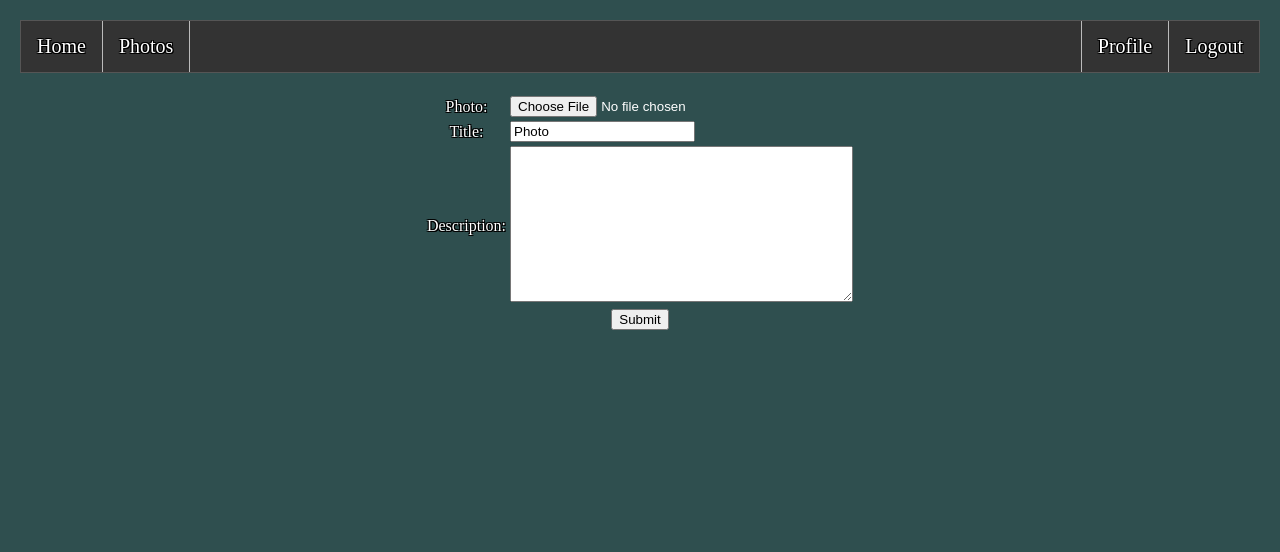
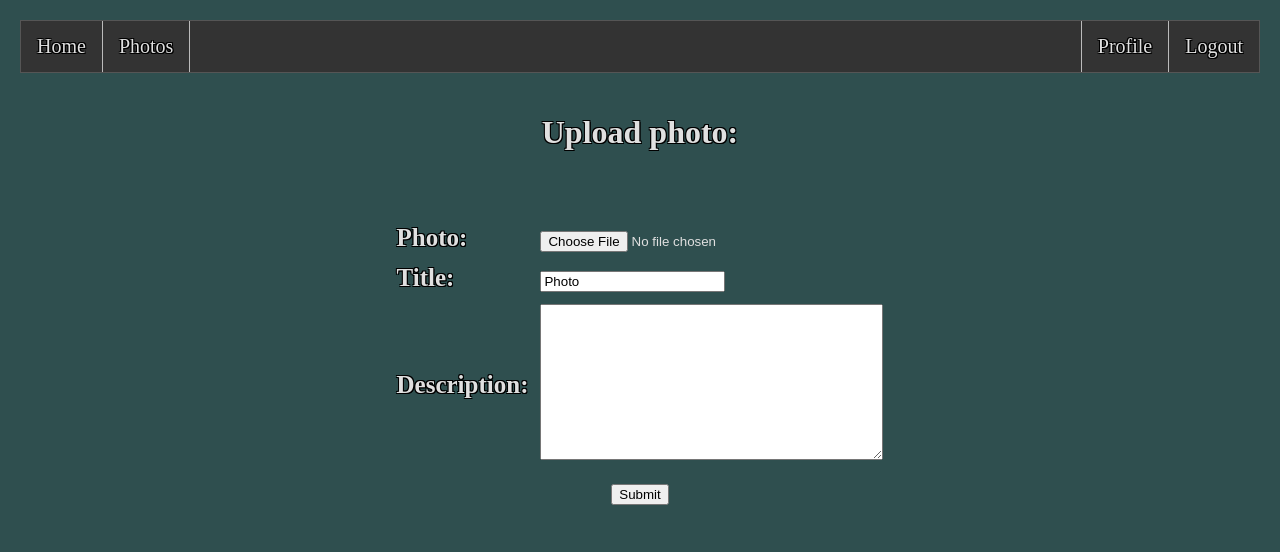
Before and after one commit to hry258/Vault_python, a Django app: page /upload_photo/ in a window 1280 px wide. Shown: the top 552 px of the page. Run offline with Django 3.2, Linux system fonts and the light colour scheme; a user stored in the database is signed in.

Commit message:
Added edit_profile page + visual changes

```diff
--- a/vault/Templates/profile.html
+++ b/vault/Templates/profile.html
@@ -37,6 +37,6 @@
     </table>
 </div>
 
-<h3><a href="{% url 'profile' %}">Edit profile</a></h3>
+<h3><a href="{% url 'edit_profile' %}">Edit profile</a></h3>
 
 {% endblock content %}
--- a/vault/Templates/signup.html
+++ b/vault/Templates/signup.html
@@ -17,7 +17,6 @@
     <table class="login">
     {% for field in form %}
         <tr><td>{{ field.label_tag }}</td><td>{{ field }}</td></tr>
-        <label>{{ field.error }}</label>
     {% endfor %}
     </table>
     <br>
--- a/vault/Templates/upload_photo.html
+++ b/vault/Templates/upload_photo.html
@@ -3,15 +3,25 @@
 
 {% block content %}
 
-<form method="post" enctype="multipart/form-data">
+<h1 class="title">Upload photo:</h1>
+
+<form method="post" enctype="multipart/form-data" class="profile">
     {% csrf_token %}
-    <table align="center">
+    <table align="center" cellspacing="10">
     {% for field in form %}
         <tr><td>{{ field.label_tag }}</td><td align="left">{{ field }}</td></tr>
     {% endfor %}
     </table>
-    <button type="submit">Submit</button>
+    <div align="center">
+        <button type="submit">Submit</button>
+    </div>
+    <br>
+    {% for field in form %}
+        {% for error in field.errors %}
+            <p class="error">{{ error }}</p>
+        {% endfor %}
+    {% endfor %}
 </form>
-{{ upload_message }}
+<label class="message">{{ upload_message }}</label>
 
 {% endblock content %}
--- a/vault/static/main.css
+++ b/vault/static/main.css
@@ -2,7 +2,7 @@
     text-align: center;
     background-color:DarkSlateGrey;
     margin: 20px;
-    color: white;
+    color: #E0E0E0;
     text-shadow:
        1px 1px 0 #000,
        -1px -1px 0 #000,
@@ -13,7 +13,7 @@
 
 .title {
     padding: 20px;
-    color: white;
+    color: #E0E0E0;
 }
 
 .login{
@@ -35,12 +35,12 @@
 }
 
 a {
-    color: white;
+    color: #E0E0E0;
 }
 
 .error {
     font-size: 18px;
-    color: #8B0000;
+    color: red;
 }
 
 #tabs ul {
@@ -70,14 +70,13 @@
 
 #tabs li a {
     display: block;
-    color: white;
+    color: #E0E0E0;
     text-align: center;
     padding: 14px 16px;
     text-decoration: none;
 }
 
 .photos {
-    border: 2px solid;
     margin: auto;
     padding: 10px;
     font-size: 20px;
@@ -92,3 +91,22 @@
     padding: 20px;
     text-align: left;
 }
+
+.message {
+    font-size: 20px;
+    font-weight: bold;
+    text-align: center;
+}
+
+.photo{
+    border: 2px solid;
+    margin-left: 700px;
+    margin-right: 700px;
+    padding: 20px;
+    font-size: 20px;
+    font-weight: bold;
+    text-align: center;
+    border-spacing: 10px;
+    height: auto;
+    word-break: break-all;
+}
--- a/vault/user/forms.py
+++ b/vault/user/forms.py
@@ -1,8 +1,7 @@
 from django import forms
 from django.contrib.auth.forms import UserCreationForm
 from django.contrib.auth.models import User
-
-from .models import Photo
+from .models import Photo, UserExtended
 
 class SignUpForm(UserCreationForm):
     email = forms.EmailField(max_length=254, help_text='Required. Inform a valid email address.')
@@ -18,3 +17,8 @@
     class Meta:
         model = Photo
         fields = ['photo', 'title', 'description']
+
+class EditProfileForm(forms.ModelForm):
+    class Meta:
+        model = UserExtended
+        fields = ['picture', 'first_name', 'last_name']
--- a/vault/user/views.py
+++ b/vault/user/views.py
@@ -2,9 +2,10 @@
 from django.contrib.auth import authenticate
 from django.contrib.auth.decorators import login_required
 from django.contrib.auth.models import User
+from django.core.exceptions import ObjectDoesNotExist
 
-from user.forms import SignUpForm, LoginForm, UploadPhotoForm
-from user.models import UserExtended, Photo
+from .forms import SignUpForm, UploadPhotoForm, EditProfileForm
+from .models import UserExtended, Photo
 
 def get_user_extended(request):
     user = User.objects.get(username=request.user.username)
@@ -23,7 +24,7 @@
             user = authenticate(username=username, password=raw_password)
             user_extended = UserExtended(username=user, email=form.cleaned_data['email'])
             user_extended.save()
-            return render(request, 'home.html', {'user_extended': user_extended})
+            return redirect('login')
     else:
         form = SignUpForm()
     return render(request, 'signup.html', {'form': form})
@@ -44,7 +45,7 @@
             description = form.cleaned_data['description']
             photo_obj = Photo(photo=photo, title=title, description=description, photo_id=user_extended)
             photo_obj.save()
-            msj = "Picture uploaded!"
+            msj = "Photo uploaded!"
             return render(request, 'upload_photo.html', {"form": form, "upload_message": msj})
     else:
         form = UploadPhotoForm()
@@ -64,13 +65,42 @@
     user_extended = get_user_extended(request)
     return render(request, 'profile.html', {'user_extended': user_extended})
 
-# @login_required(login_url='login')
-# def edit_profile(request):
-#     if request.method == 'POST':
-#         form =
-#         if form.is_valid():
-#             user_extended = get_user_extended(request)
-#             return render(request, 'edit_profile.html', {'user_extended': user_extended})
-#     else:
-#         form =
-#     return render(request, 'edit_profile.html', {'form': form})
+@login_required(login_url='login')
+def edit_profile(request):
+    if request.method == 'POST':
+        form = EditProfileForm(request.POST)
+        if form.is_valid():
+            user_extended = get_user_extended(request)
+            user_extended.picture = form.cleaned_data['picture']
+            user_extended.first_name = form.cleaned_data['first_name']
+            user_extended.last_name = form.cleaned_data['last_name']
+            user_extended.save()
+            return redirect('profile')
+    else:
+        form = EditProfileForm()
+    user_extended = get_user_extended(request)
+    return render(request, 'edit_profile.html', {'form': form, 'user_extended': user_extended})
+
+@login_required(login_url='login')
+def photo_details(request, photo_id):
+    photo = Photo.objects.get(id=photo_id)
+    return render(request, 'photo_details.html', {"image": photo})
+
+@login_required(login_url='login')
+def delete_photo(request, photo_id):
+    try:
+        photo = Photo.objects.get(id=photo_id)
+    except ObjectDoesNotExist:
+        msj = 'Error(404): File not found.'
+        return render(request, 'photo_deleted.html', {'message': msj})
+    except:
+        msj = f'Error unknown.'
+        return render(request, 'photo_deleted.html', {'message': msj})
+    else:
+        photo.delete()
+        return render(request, 'photo_deleted.html', {})
+
+
+@login_required(login_url='login')
+def edit_photo(request, photo_id):
+    return render(request, 'edit_photo.html', {})
--- a/vault/vault/urls.py
+++ b/vault/vault/urls.py
@@ -28,6 +28,9 @@
     path('logout/', auth_views.LogoutView.as_view(), {'next_page': settings.LOGOUT_REDIRECT_URL}, name='logout'),
     path('upload_photo/', user_views.upload_photo, name="upload_photo"),
     path('photos/', user_views.view_photos, name="photos"),
+    path('photos/<int:photo_id>/', user_views.photo_details, name="photo_details"),
     path('profile/', user_views.profile, name="profile"),
-    # path('edit_profile', user_views.edit_profile, name="edit_profile"),
+    path('edit_profile', user_views.edit_profile, name="edit_profile"),
+    path('photos/delete/<int:photo_id>/', user_views.delete_photo, name="delete_photo"),
+    path('photos/edit/<int:photo_id>/', user_views.edit_photo, name="edit_photo")
 ]
```
Also changed, not shown: vault/Templates/edit_photo.html (added, +8 -0 lines), vault/Templates/edit_profile.html (+23 -0 lines), vault/Templates/photo_deleted.html (added, +12 -0 lines), vault/Templates/photo_details.html (added, +25 -0 lines), vault/Templates/photos.html (+8 -2 lines).
